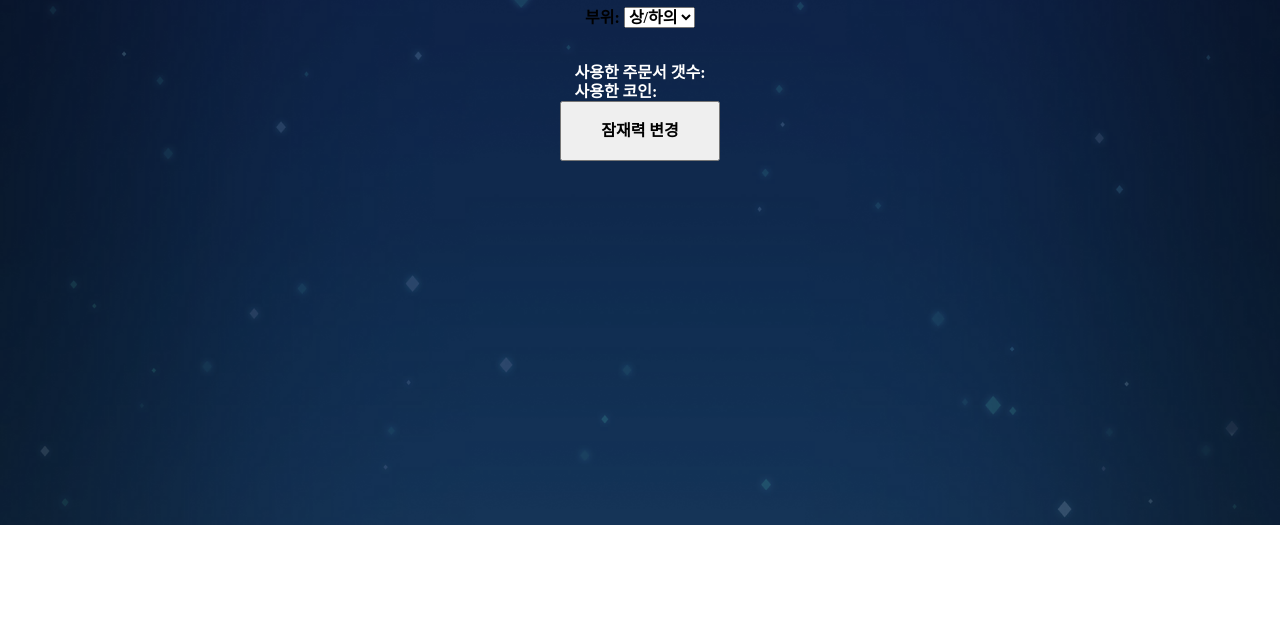
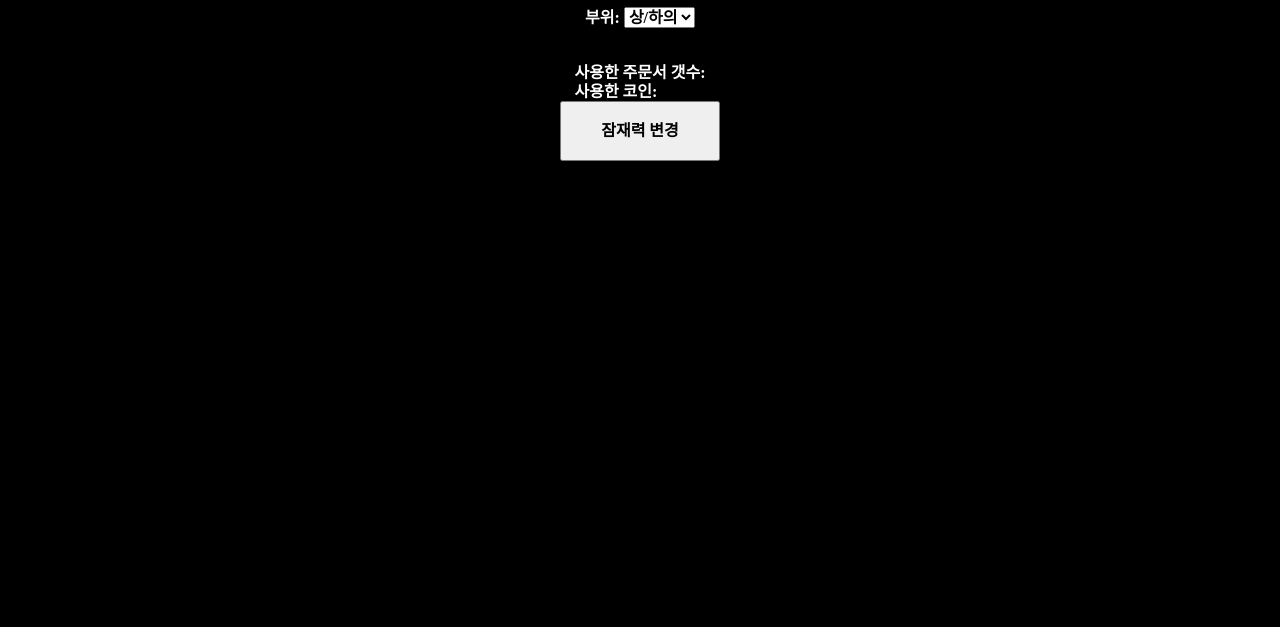
Before and after one commit to NotActualHuman/crtoa_potential_simul, a plain HTML site: page index.html in a window 1280 px wide. Shown: the part 173-800 px from the top of the page. Drawn offline with nearby package versions, Linux system fonts and the light colour scheme; a web font is replaced by a local one.

Commit message:
Update style.css

```diff
--- a/css/style.css
+++ b/css/style.css
@@ -29,13 +29,15 @@ button {
     align-items: center;
 }
 
+.selections {
+    color: #FFF;
+}
+
 body {
     position: absolute;
     width: 100%;
     height: auto;
-    background-image: url("../img/Bg.png");
-    background-repeat: no-repeat;
-    background-size: cover;
+    background: #000;
     z-index: -1;
 }
 
@@ -44,7 +46,7 @@ body {
     flex-direction: row;
     justify-content: space-between;
     align-items: center;
-    width: 20%;
+    width: 320px;
 }
 
 .currencies {
```
